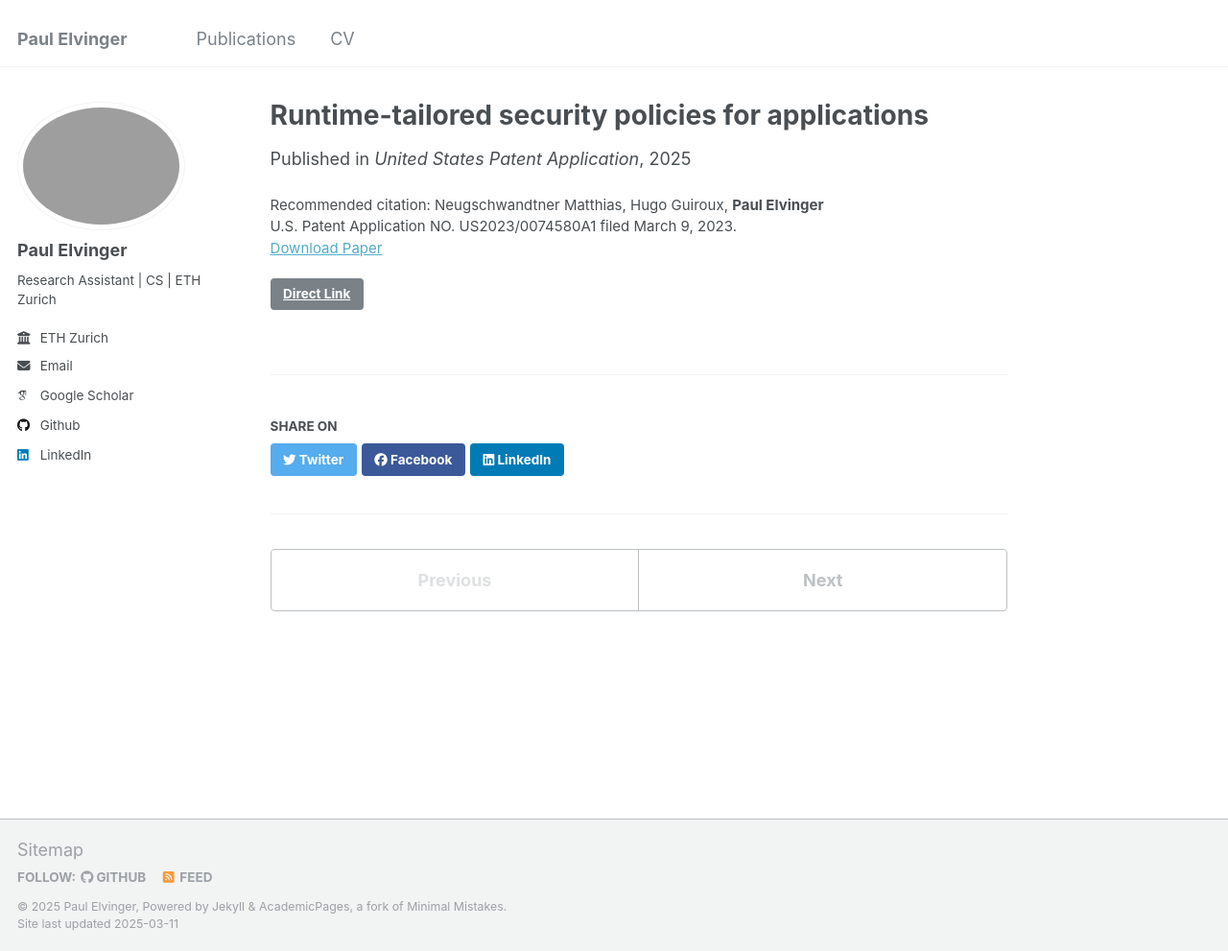
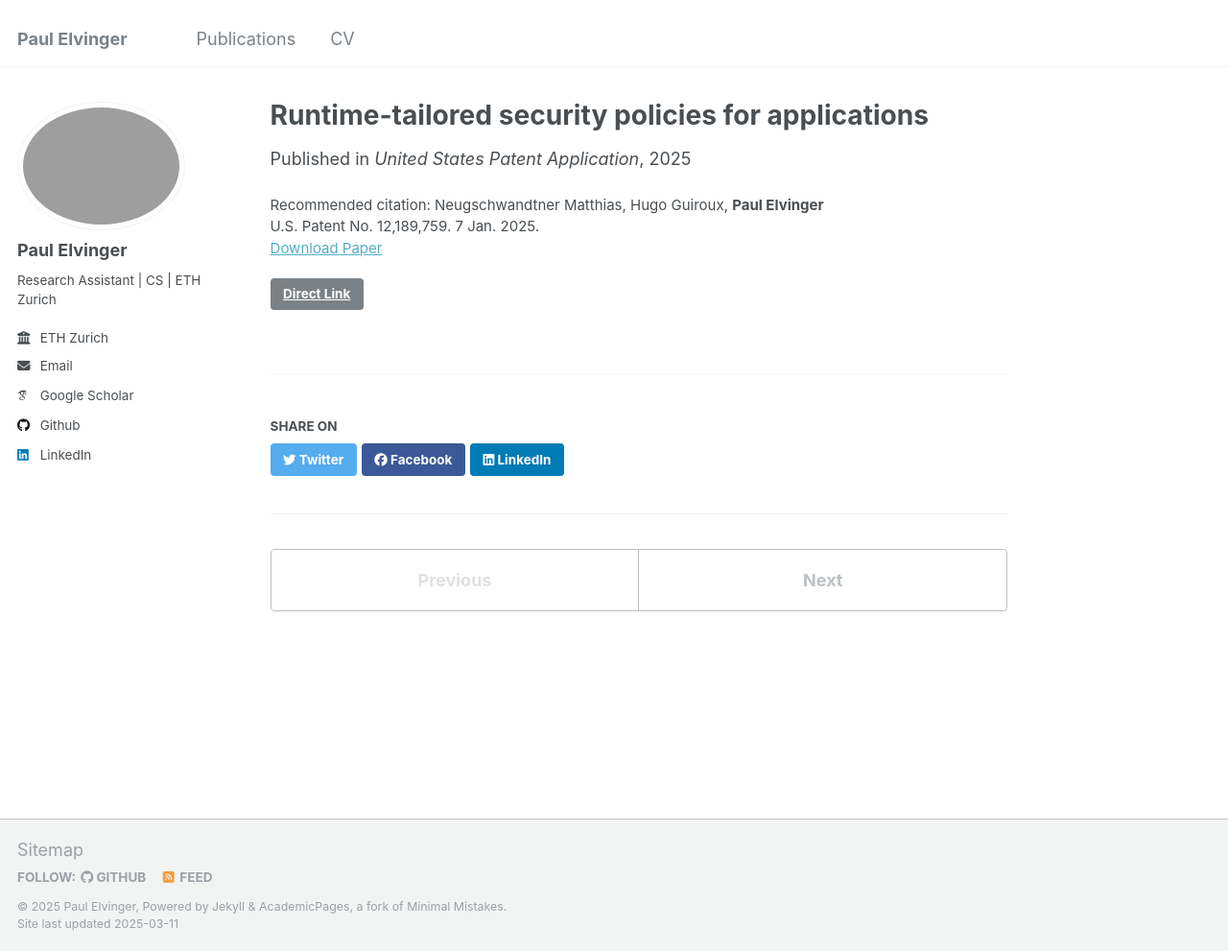
Before and after one commit to elvingerpaul/elvingerpaul.github.io, a Jekyll site: the page built from _publications/2023-security-policies.md, in a window 1280 px wide and 991 px high. Shown: the whole window at 96% size. Built offline with Jekyll 4.4.1, drawn with Linux system fonts in a browser that asks for light colours; some web fonts are replaced.

Commit message:
update patent number

```diff
--- a/_publications/2023-security-policies.md
+++ b/_publications/2023-security-policies.md
@@ -6,5 +6,5 @@ permalink: /publication/2023-security-policies
 link: https://patents.google.com/patent/US20230074580A1/en
 venue: 'United States Patent Application'
 paperurl: '/files/2023-security-policies.pdf'
-citation: 'Neugschwandtner Matthias, Hugo Guiroux, <b>Paul Elvinger</b><br>U.S. Patent Application NO. US2023/0074580A1 filed March 9, 2023.'
+citation: 'Neugschwandtner Matthias, Hugo Guiroux, <b>Paul Elvinger</b><br>U.S. Patent No. 12,189,759. 7 Jan. 2025.'
 ---
```
